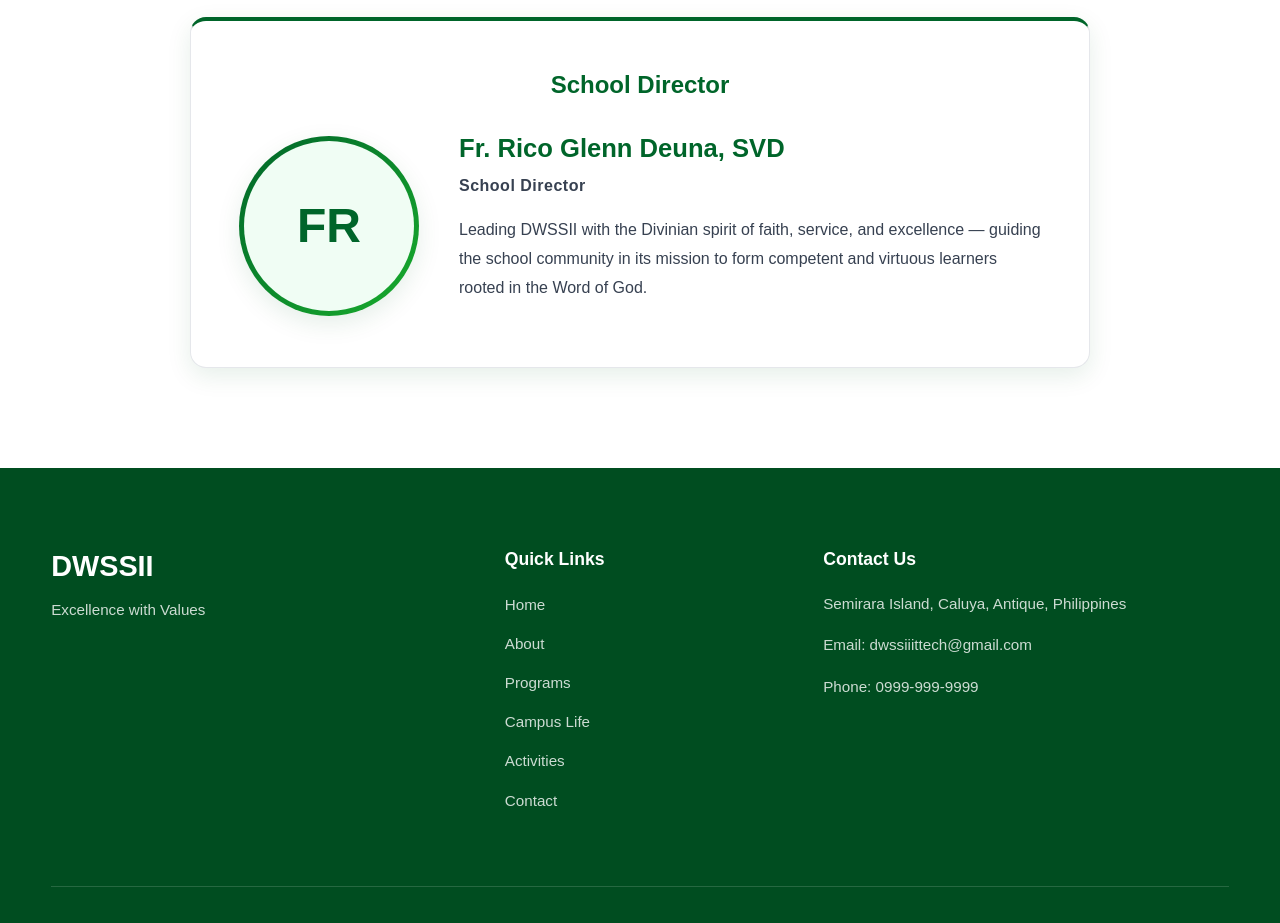
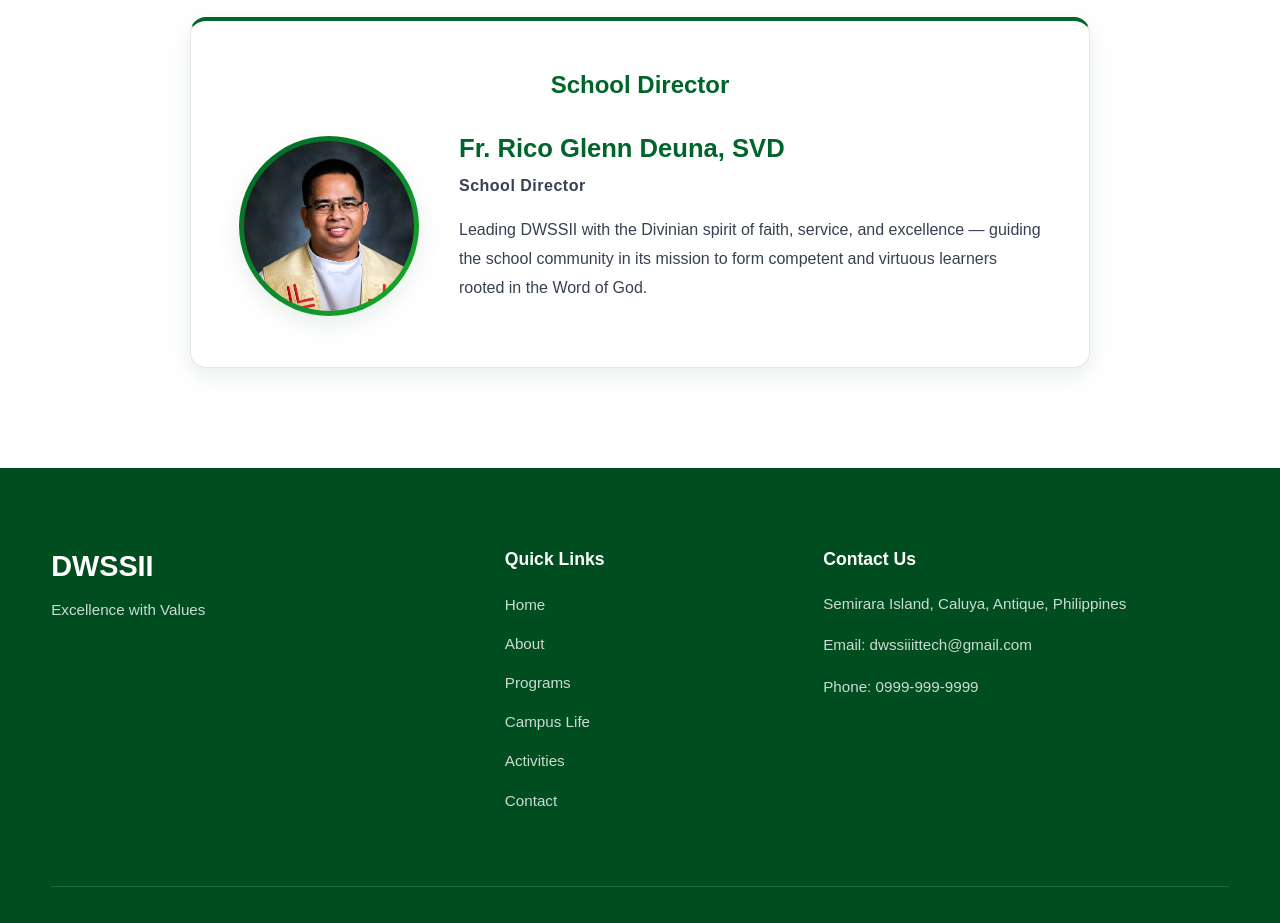
Before and after one commit to jafdiocolanoittech/dwssii-website, a React (Vite) app: page /about in a window 1280 px wide. Shown: the part 6200-7123 px from the top of the page. Built offline with nearby package versions, Linux system fonts and the light colour scheme.

Commit message:
Initial commit

```diff
--- a/src/index.css
+++ b/src/index.css
@@ -1336,14 +1336,21 @@ p {
   background: linear-gradient(135deg, var(--primary-green) 0%, var(--secondary-green) 100%);
   padding: 5px;
   box-shadow: var(--shadow-md);
-  overflow: hidden;
-}
-
-.director-photo img {
+  overflow: hidden; /* Keeps image inside the circle */
+}
+
+.director-image {
   width: 100%;
   height: 100%;
-  object-fit: cover;
+  object-fit: cover; /* Fills circle without distortion */
+  object-position: center top; /* Focuses on face */
   border-radius: 50%;
+  display: block;
+  transition: transform 0.5s ease;
+}
+
+.director-photo:hover .director-image {
+  transform: scale(1.05);
 }
 
 .director-placeholder {
--- a/src/pages/About.jsx
+++ b/src/pages/About.jsx
@@ -1,6 +1,7 @@
 import { motion } from 'framer-motion';
 import { Link } from 'react-router-dom';
 import arnoldJanssen from '../assets/images/Arnold_Janssen.jpg';
+import schoolDirector from '../assets/images/school-director.jpg';
 
 export default function About() {
   return (
@@ -420,11 +421,13 @@ export default function About() {
           >
             <h2>School Director</h2>
             <div className="director-info">
-              <div className="director-photo">
-                <div className="director-placeholder">
-                  <span>FR</span>
+             <div className="director-photo">
+                <img
+                    src={schoolDirector}
+                    alt="Fr. Rico Glenn Deuna, SVD - School Director"
+                    className="director-image"
+                />
                 </div>
-              </div>
               <div className="director-details">
                 <h3>Fr. Rico Glenn Deuna, SVD</h3>
                 <p className="director-title">School Director</p>
```
Also changed, not shown: src/assets/images/898582902_1172860458731879_7495594784816801049_n.jpg (added), src/assets/images/school-director.jpg (added).
